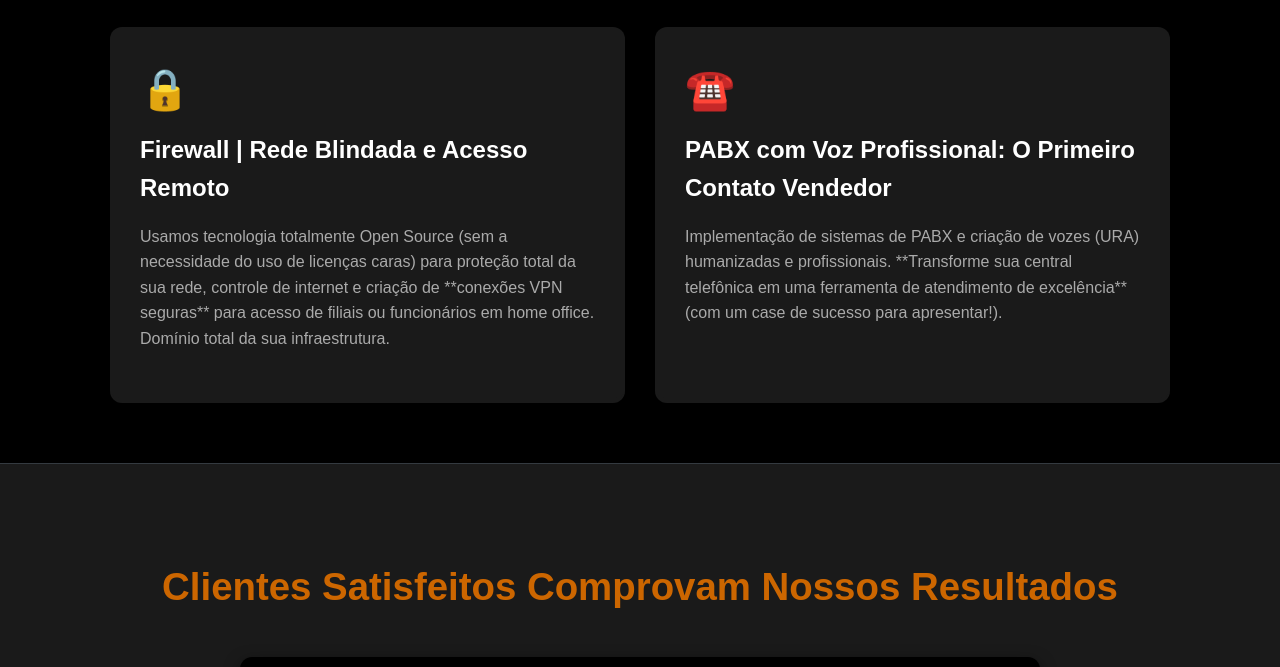
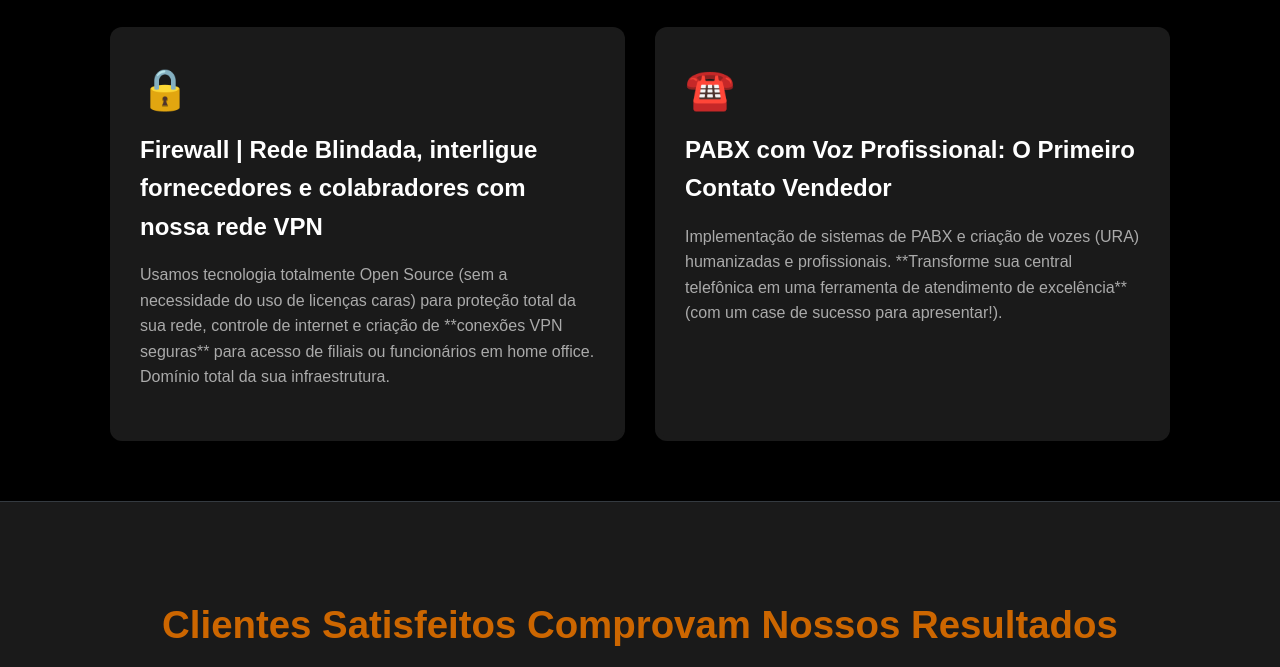
Before and after one commit to arandu-code/website, a plain HTML site: page index.html in a window 1280 px wide. Shown: the part 1622-2289 px from the top of the page. Drawn offline with Linux system fonts and the light colour scheme.

Commit message:
melhoria texto sobre firewall

```diff
--- a/index.html
+++ b/index.html
@@ -69,7 +69,7 @@
 
                 <div class="service-item">
                     <span class="icon" role="img" aria-label="Cadeado e Firewall">🔒</span>
-                    <h3>Firewall | Rede Blindada e Acesso Remoto</h3>
+                    <h3>Firewall | Rede Blindada, interligue fornecedores e colabradores com nossa rede VPN</h3>
                     <p>Usamos tecnologia totalmente Open Source (sem a necessidade do uso de licenças caras) para proteção total da sua rede, controle de internet e criação de **conexões VPN seguras** para acesso de filiais ou funcionários em home office. Domínio total da sua infraestrutura.</p>
                 </div>
 
```
